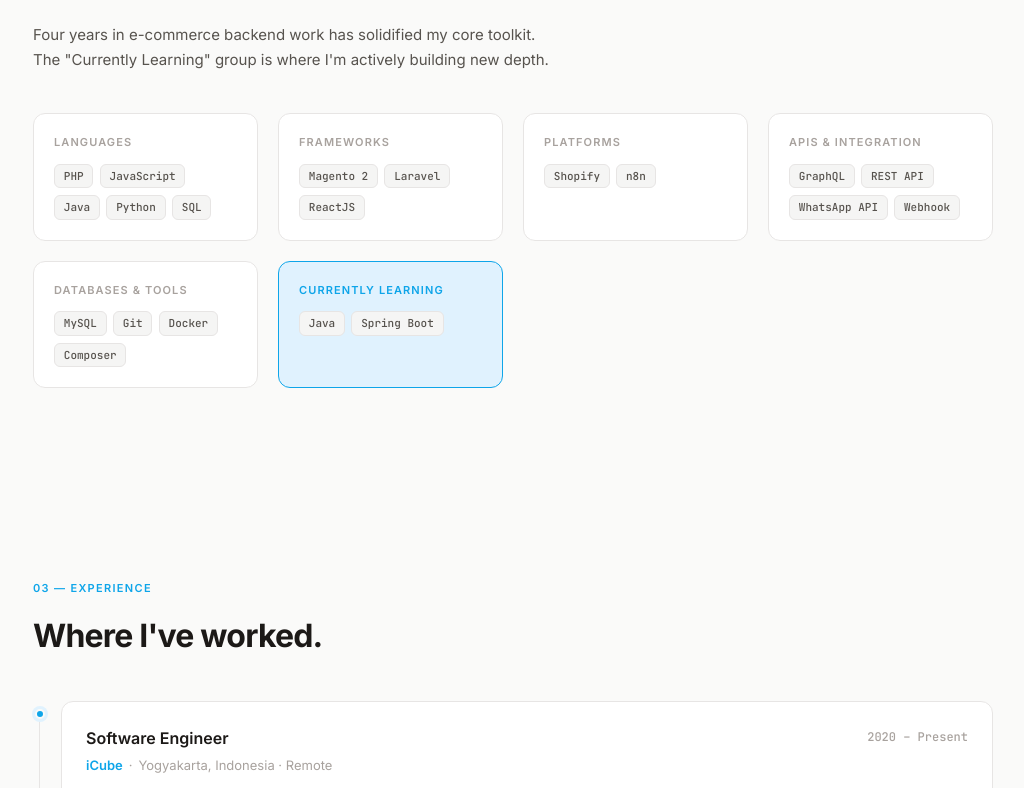
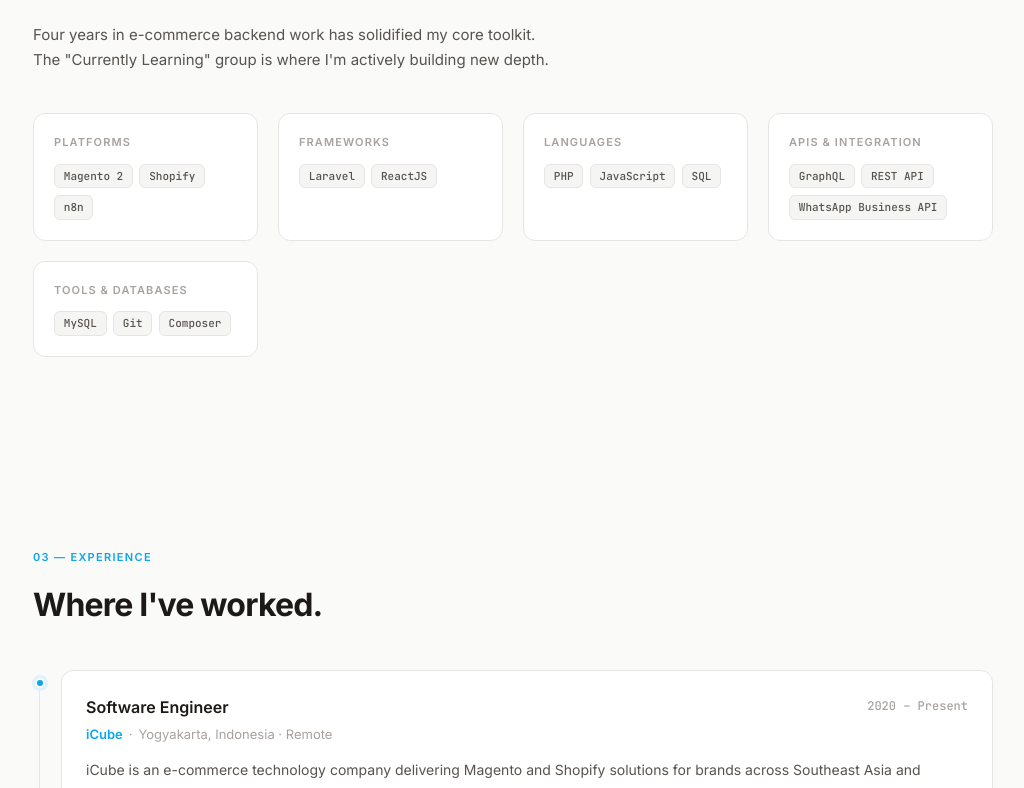
Before and after one commit to yosrio/yosrio.github.io, a Vue app: page / in a window 1280 px wide. Shown: the part 1552-2340 px from the top of the page, without its empty margins (127-1151 px from the left). Built offline with nearby package versions, Linux system fonts and the light colour scheme.

Commit message:
update content: all 14 iCube projects, revised skills, remove learning section

```diff
--- a/src/App.vue
+++ b/src/App.vue
@@ -5,7 +5,6 @@
 import TechStackSection from '@/sections/TechStackSection.vue'
 import ExperienceSection from '@/sections/ExperienceSection.vue'
 import ProjectsSection from '@/sections/ProjectsSection.vue'
-import LearningSection from '@/sections/LearningSection.vue'
 import ContactSection from '@/sections/ContactSection.vue'
 </script>
 
@@ -19,7 +18,6 @@
       <TechStackSection />
       <ExperienceSection />
       <ProjectsSection />
-      <LearningSection />
       <ContactSection />
     </main>
   </div>
--- a/src/components/NavBar.vue
+++ b/src/components/NavBar.vue
@@ -13,6 +13,7 @@
   { label: 'Projects', href: '#projects' },
   { label: 'Contact', href: '#contact' },
 ]
+
 
 function onScroll() {
   scrolled.value = window.scrollY > 20
--- a/src/data/projects.ts
+++ b/src/data/projects.ts
@@ -1,69 +1,174 @@
 export interface Project {
   id: string
   name: string
-  description: string
+  highlights: string[]
   tech: string[]
-  type: 'client' | 'personal'
+  type: 'external' | 'internal'
   github?: string
-  highlight?: string
 }
 
-export const featuredProjects: Project[] = [
+export const iCubeProjects: Project[] = [
   {
-    id: 'wacommerce',
-    name: 'WhatsApp Commerce Integration',
-    description:
-      'End-to-end WhatsApp commerce middleware built for Loreal and Nivea. Connects Magento 2 backends to the WhatsApp Business API, enabling customers to browse, order, and track shipments entirely through WhatsApp. Includes data import pipelines, FBM integration, and a Laravel-based middleware layer.',
-    tech: ['PHP', 'Magento 2', 'Laravel', 'WhatsApp API', 'REST API', 'MySQL'],
-    type: 'client',
-    highlight: 'Loreal & Nivea',
+    id: 'lottemart',
+    name: 'Lottemart Apps',
+    highlights: [
+      'Implemented push notifications from backend to frontend',
+    ],
+    tech: ['PHP', 'Magento 2'],
+    type: 'external',
+  },
+  {
+    id: 'kiehberg',
+    name: 'Kiehberg (India & Germany)',
+    highlights: [
+      'Installed and configured required modules',
+      'Migrated data from Magento 1 to Magento 2',
+      'Implemented order tracking feature',
+      'Customised PDP to display tier pricing table and handle conditional logic',
+      'Customised sales order backoffice to display custom fields',
+    ],
+    tech: ['PHP', 'Magento 2'],
+    type: 'external',
+  },
+  {
+    id: 'focus-nusantara',
+    name: 'Focus Nusantara',
+    highlights: [
+      'Built GraphQL affiliate, free item promo, and related features',
+      'Implemented workshop/event management in the backoffice',
+      'Created custom email templates',
+      'Investigated and fixed checkout error when product price is 0',
+    ],
+    tech: ['PHP', 'Magento 2', 'GraphQL'],
+    type: 'external',
+  },
+  {
+    id: 'csa',
+    name: 'CSA',
+    highlights: [
+      'Added validation to prevent zero-price products from entering cart',
+      'Implemented PDP/PLP advanced shipping rate and price calculation',
+      'Built GraphQL endpoints for quotation, credit limit, and related features',
+      'Investigated and fixed Xendit payment gateway module issues',
+    ],
+    tech: ['PHP', 'Magento 2', 'GraphQL'],
+    type: 'external',
+  },
+  {
+    id: 'indesso',
+    name: 'Indesso / Isensso',
+    highlights: [
+      'Migrated data from the previous site to the new platform',
+      'Customised the blog page',
+      'Built PDF report generation feature',
+    ],
+    tech: ['PHP', 'Magento 2'],
+    type: 'external',
+  },
+  {
+    id: 'loreal',
+    name: "L'Oréal WaCommerce",
+    highlights: [
+      'Assisted with bulk data import into Magento',
+      'Set up WhatsApp Business account for development',
+      'Integrated product catalogue with Facebook Business Manager (FBM)',
+      'Built REST APIs for third-party product, stock, and order sync to WhatsApp',
+    ],
+    tech: ['PHP', 'Magento 2', 'WhatsApp Business API', 'REST API'],
+    type: 'external',
+  },
+  {
+    id: 'planet-gadget',
+    name: 'Planet Gadget',
+    highlights: [
+      'Updated and maintained existing features',
+      'Built REST APIs for various required functionalities',
+      'Fixed flash sale module issues',
+      'Developed ERP–Magento integration module',
+    ],
+    tech: ['PHP', 'Magento 2', 'REST API'],
+    type: 'external',
+  },
+  {
+    id: 'channel-service',
+    name: 'Channel Service',
+    highlights: [
+      'Designed the database architecture',
+      'Built middleware for cross-platform integration (products, stock, orders)',
+      'Implemented a queue system to handle long-running sync operations',
+    ],
+    tech: ['n8n', 'MySQL'],
+    type: 'internal',
   },
   {
     id: 'shipping-service',
-    name: 'Custom Shipping Service',
-    description:
-      'Internal shipping dashboard and checkout integration for a Shopify-based client. Built a Laravel backend to handle custom shipping logic, rate calculations, and a ReactJS dashboard for operations teams to manage fulfillment rules.',
-    tech: ['Laravel', 'Shopify API', 'ReactJS', 'PHP', 'REST API'],
-    type: 'client',
-    highlight: 'Internal Tool',
+    name: 'Shipping Service Shopify App',
+    highlights: [
+      'Designed the database architecture',
+      'Built a dashboard and configuration panel embedded in Shopify Admin as a custom app',
+      'Implemented CRUD operations for managing shipping data',
+      'Added custom shipping methods to the Shopify checkout flow',
+      'Built shipping method selection logic',
+    ],
+    tech: ['Shopify', 'Laravel', 'ReactJS', 'MySQL'],
+    type: 'internal',
   },
   {
-    id: 'channel-service',
-    name: 'Channel Service Middleware',
-    description:
-      'Internal middleware platform using n8n to orchestrate data sync across Magento, Shopify, and external services. Handles product catalog sync, stock updates, and order routing across multiple e-commerce channels from a single workflow engine.',
-    tech: ['n8n', 'MySQL', 'REST API', 'Webhook'],
-    type: 'client',
-    highlight: 'Cross-platform',
+    id: 'catfootwear',
+    name: 'Catfootwear',
+    highlights: [
+      'Integrated product and stock data from Magento to Shopify via n8n',
+      'Customised order sync back to Magento',
+      'Redirected checkout to iCube custom checkout',
+      'Fixed slow integration performance issues',
+    ],
+    tech: ['PHP', 'Magento 2', 'Shopify', 'JavaScript', 'Laravel', 'n8n'],
+    type: 'external',
+  },
+  {
+    id: 'lesportac',
+    name: 'Lesportac',
+    highlights: [
+      'Integrated product and stock data from Magento to Shopify via n8n',
+      'Customised order sync back to Magento',
+      'Redirected checkout to iCube custom checkout',
+    ],
+    tech: ['PHP', 'Magento 2', 'Shopify', 'JavaScript', 'Laravel', 'n8n'],
+    type: 'external',
+  },
+  {
+    id: 'nivea',
+    name: 'Nivea WaCommerce',
+    highlights: [
+      'Assisted with bulk data import into Magento',
+      'Set up WhatsApp Business account for development',
+      'Integrated product catalogue with Facebook Business Manager (FBM)',
+      'Built REST APIs for product, stock, and order sync to WhatsApp',
+      'Developed Laravel middleware for Magento-to-WhatsApp integration',
+      'Implemented iCube custom checkout flow',
+      'Configured n8n as order integration middleware',
+    ],
+    tech: ['PHP', 'Magento 2', 'WhatsApp Business API', 'Laravel', 'n8n', 'REST API'],
+    type: 'external',
+  },
+  {
+    id: 'thermos',
+    name: 'Thermos',
+    highlights: [
+      'Assisted with middleware installation for product, order, and stock sync',
+    ],
+    tech: ['PHP', 'Magento 2', 'Shopify', 'Laravel'],
+    type: 'external',
+  },
+  {
+    id: 'melawai',
+    name: 'Melawai',
+    highlights: [
+      'Migrated POS/RMS features from the legacy system to the new platform',
+    ],
+    tech: ['PHP', 'Magento 2'],
+    type: 'external',
   },
 ]
 
-export const personalProjects: Project[] = [
-  {
-    id: 'travelnest',
-    name: 'TravelNest',
-    description:
-      'A personal travel planner and tracker built with Laravel 12. Features trip planning with itineraries, budget tracking, and a packing checklist. Built to explore the latest Laravel features and practice building complete applications end-to-end.',
-    tech: ['Laravel', 'PHP', 'MySQL', 'JavaScript'],
-    type: 'personal',
-    github: 'https://github.com/yosrio/TravelNest',
-  },
-  {
-    id: 'finance-manager',
-    name: 'Personal Finance Manager',
-    description:
-      'A personal finance management application for tracking income, expenses, and financial goals. Built to solve a real personal need and as a platform for practicing JavaScript application architecture.',
-    tech: ['JavaScript', 'PHP', 'MySQL'],
-    type: 'personal',
-    github: 'https://github.com/yosrio/personal-finance-manager',
-  },
-  {
-    id: 'laravel-starter',
-    name: 'Laravel Starter Kit',
-    description:
-      'An opinionated starter template for Laravel projects with pre-configured authentication, common middleware, and a clean project structure. Saves setup time for new Laravel-based projects.',
-    tech: ['Laravel', 'PHP', 'JavaScript'],
-    type: 'personal',
-    github: 'https://github.com/yosrio/LaravelStarterKit',
-  },
-]
+export const personalProjects: Project[] = []
--- a/src/data/skills.ts
+++ b/src/data/skills.ts
@@ -5,27 +5,23 @@
 
 export const skillGroups: SkillGroup[] = [
   {
-    label: 'Languages',
-    skills: ['PHP', 'JavaScript', 'Java', 'Python', 'SQL'],
+    label: 'Platforms',
+    skills: ['Magento 2', 'Shopify', 'n8n'],
   },
   {
     label: 'Frameworks',
-    skills: ['Magento 2', 'Laravel', 'ReactJS'],
+    skills: ['Laravel', 'ReactJS'],
   },
   {
-    label: 'Platforms',
-    skills: ['Shopify', 'n8n'],
+    label: 'Languages',
+    skills: ['PHP', 'JavaScript', 'SQL'],
   },
   {
     label: 'APIs & Integration',
-    skills: ['GraphQL', 'REST API', 'WhatsApp API', 'Webhook'],
+    skills: ['GraphQL', 'REST API', 'WhatsApp Business API'],
   },
   {
-    label: 'Databases & Tools',
-    skills: ['MySQL', 'Git', 'Docker', 'Composer'],
-  },
-  {
-    label: 'Currently Learning',
-    skills: ['Java', 'Spring Boot'],
+    label: 'Tools & Databases',
+    skills: ['MySQL', 'Git', 'Composer'],
   },
 ]
--- a/src/sections/ContactSection.vue
+++ b/src/sections/ContactSection.vue
@@ -37,7 +37,7 @@
   <section id="contact" class="section" aria-labelledby="contact-heading">
     <div class="section-inner">
       <div ref="el" :class="['reveal', visible && 'visible']">
-        <p class="section-label">06 — Contact</p>
+        <p class="section-label">05 — Contact</p>
 
         <div class="contact-inner">
           <div class="contact-text">
--- a/src/sections/ProjectsSection.vue
+++ b/src/sections/ProjectsSection.vue
@@ -1,10 +1,11 @@
 <script setup lang="ts">
-import { ExternalLink } from '@lucide/vue'
-import { featuredProjects, personalProjects } from '@/data/projects'
+import { iCubeProjects } from '@/data/projects'
 import { useReveal } from '@/composables/useReveal'
-import IconGithub from '@/components/icons/IconGithub.vue'
 
 const { el, visible } = useReveal()
+
+const externalProjects = iCubeProjects.filter((p) => p.type === 'external')
+const internalProjects = iCubeProjects.filter((p) => p.type === 'internal')
 </script>
 
 <template>
@@ -12,63 +13,61 @@
     <div class="section-inner">
       <div ref="el" :class="['reveal', visible && 'visible']">
         <p class="section-label">04 — Projects</p>
-        <h2 id="projects-heading" class="projects-heading">Selected work.</h2>
+        <h2 id="projects-heading" class="projects-heading">Work at iCube.</h2>
         <p class="projects-sub">
-          A mix of professional client work (built at iCube) and personal projects.
-          Client projects are described at a high level out of respect for confidentiality.
+          Projects delivered as part of the engineering team at iCube — covering client e-commerce
+          builds and internal tooling.
         </p>
 
-        <!-- Client work -->
-        <div class="sub-label" aria-label="Section: Professional work">
-          <span>Professional</span>
+        <!-- External projects -->
+        <div class="sub-label">
+          <span>Client Projects</span>
         </div>
 
-        <div class="projects-grid" aria-label="Client projects">
+        <div class="projects-grid">
           <article
-            v-for="project in featuredProjects"
+            v-for="project in externalProjects"
             :key="project.id"
             class="project-card"
           >
-            <div class="project-top">
-              <div>
-                <div class="project-badge">{{ project.highlight }}</div>
-                <h3 class="project-name">{{ project.name }}</h3>
-              </div>
-              <ExternalLink :size="14" class="project-ext-icon" aria-hidden="true" />
+            <div class="project-header">
+              <h3 class="project-name">{{ project.name }}</h3>
+              <span class="project-type project-type--external">External</span>
             </div>
-            <p class="project-desc">{{ project.description }}</p>
-            <div class="project-tech" aria-label="Technologies">
+            <ul class="project-highlights">
+              <li v-for="(item, i) in project.highlights" :key="i">
+                <span class="highlight-dash" aria-hidden="true">—</span>
+                <span>{{ item }}</span>
+              </li>
+            </ul>
+            <div class="project-tech">
               <span v-for="t in project.tech" :key="t" class="tag">{{ t }}</span>
             </div>
           </article>
         </div>
 
-        <!-- Personal projects -->
-        <div class="sub-label sub-label--personal" aria-label="Section: Personal projects">
-          <span>Personal</span>
+        <!-- Internal projects -->
+        <div class="sub-label sub-label--second">
+          <span>Internal Tools</span>
         </div>
 
-        <div class="projects-grid personal-grid" aria-label="Personal projects">
+        <div class="projects-grid">
           <article
-            v-for="project in personalProjects"
+            v-for="project in internalProjects"
             :key="project.id"
             class="project-card"
           >
-            <div class="project-top">
+            <div class="project-header">
               <h3 class="project-name">{{ project.name }}</h3>
-              <a
-                v-if="project.github"
-                :href="project.github"
-                target="_blank"
-                rel="noopener noreferrer"
-                class="project-gh-link"
-                :aria-label="`View ${project.name} on GitHub`"
-              >
-                <IconGithub :size="16" />
-              </a>
+              <span class="project-type project-type--internal">Internal</span>
             </div>
-            <p class="project-desc">{{ project.description }}</p>
-            <div class="project-tech" aria-label="Technologies">
+            <ul class="project-highlights">
+              <li v-for="(item, i) in project.highlights" :key="i">
+                <span class="highlight-dash" aria-hidden="true">—</span>
+                <span>{{ item }}</span>
+              </li>
+            </ul>
+            <div class="project-tech">
               <span v-for="t in project.tech" :key="t" class="tag">{{ t }}</span>
             </div>
           </article>
@@ -119,8 +118,8 @@
   white-space: nowrap;
 }
 
-.sub-label--personal {
-  margin-top: 2.5rem;
+.sub-label--second {
+  margin-top: 2rem;
 }
 
 /* Grid */
@@ -128,6 +127,7 @@
   display: grid;
   grid-template-columns: 1fr;
   gap: 1rem;
+  margin-bottom: 0.5rem;
 }
 
 @media (min-width: 640px) {
@@ -142,16 +142,6 @@
   }
 }
 
-.personal-grid {
-  grid-template-columns: 1fr;
-}
-
-@media (min-width: 640px) {
-  .personal-grid {
-    grid-template-columns: repeat(3, 1fr);
-  }
-}
-
 /* Card */
 .project-card {
   display: flex;
@@ -161,33 +151,19 @@
   border: 1px solid var(--border);
   border-radius: 0.75rem;
   padding: 1.25rem;
-  transition: border-color 0.2s ease, box-shadow 0.2s ease, transform 0.15s ease;
+  transition: border-color 0.2s ease, box-shadow 0.2s ease;
 }
 
 .project-card:hover {
   border-color: var(--accent);
   box-shadow: 0 0 0 3px var(--accent-light);
-  transform: translateY(-2px);
 }
 
-.project-top {
+.project-header {
   display: flex;
   justify-content: space-between;
   align-items: flex-start;
   gap: 0.5rem;
-}
-
-.project-badge {
-  display: inline-block;
-  font-size: 0.625rem;
-  font-weight: 600;
-  letter-spacing: 0.08em;
-  text-transform: uppercase;
-  color: var(--accent);
-  background-color: var(--accent-light);
-  border-radius: 0.25rem;
-  padding: 0.125rem 0.45rem;
-  margin-bottom: 0.35rem;
 }
 
 .project-name {
@@ -197,27 +173,52 @@
   line-height: 1.3;
 }
 
-.project-ext-icon {
-  color: var(--text-3);
+.project-type {
+  font-size: 0.625rem;
+  font-weight: 600;
+  letter-spacing: 0.08em;
+  text-transform: uppercase;
+  padding: 0.15rem 0.45rem;
+  border-radius: 0.25rem;
+  white-space: nowrap;
   flex-shrink: 0;
   margin-top: 2px;
 }
 
-.project-gh-link {
-  color: var(--text-3);
-  transition: color 0.15s ease;
-  flex-shrink: 0;
-}
-
-.project-gh-link:hover {
+.project-type--external {
+  background-color: var(--accent-light);
   color: var(--accent);
 }
 
-.project-desc {
+.project-type--internal {
+  background-color: var(--bg-raised);
+  color: var(--text-3);
+  border: 1px solid var(--border);
+}
+
+/* Highlights */
+.project-highlights {
+  list-style: none;
+  padding: 0;
+  margin: 0;
+  display: flex;
+  flex-direction: column;
+  gap: 0.35rem;
+  flex: 1;
+}
+
+.project-highlights li {
+  display: flex;
+  gap: 0.5rem;
   font-size: 0.8125rem;
-  line-height: 1.65;
+  line-height: 1.55;
   color: var(--text-2);
-  flex: 1;
+}
+
+.highlight-dash {
+  color: var(--accent);
+  font-weight: 600;
+  flex-shrink: 0;
 }
 
 .project-tech {
@@ -225,5 +226,7 @@
   flex-wrap: wrap;
   gap: 0.35rem;
   margin-top: auto;
+  padding-top: 0.5rem;
+  border-top: 1px solid var(--border-faint);
 }
 </style>
```
